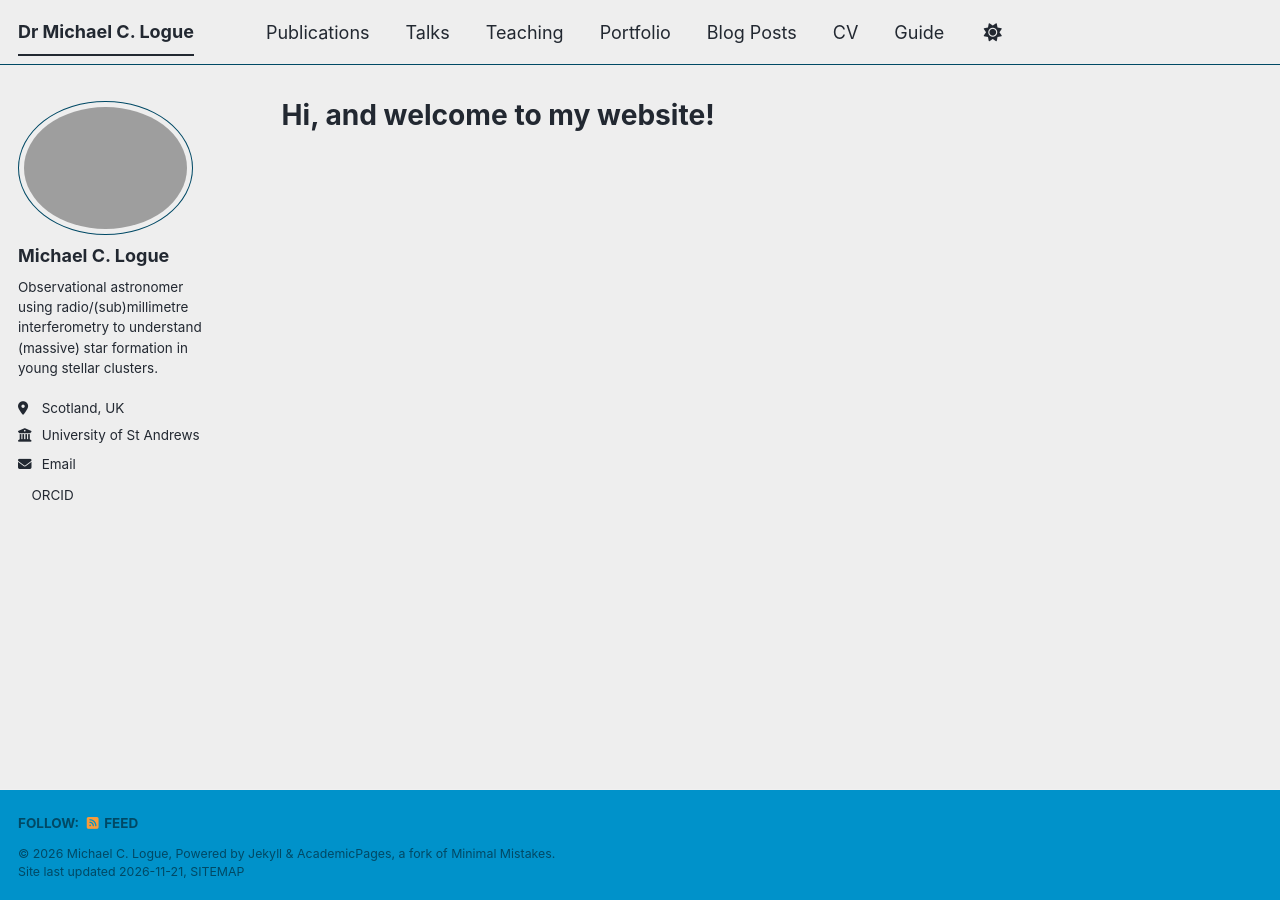
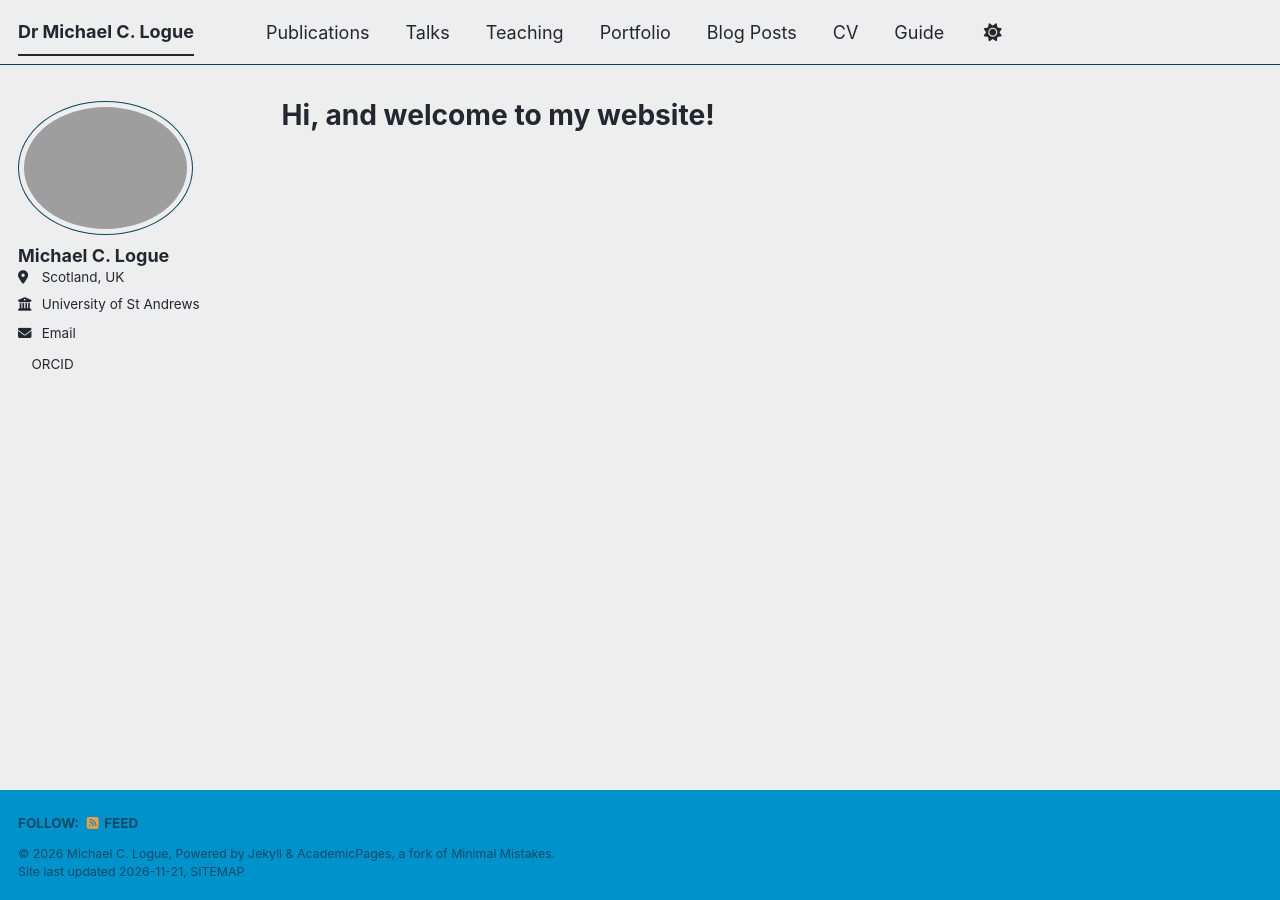
Before and after one commit to mlogue109/mlogue109.github.io, a Jekyll site: the page built from _pages/about.md, in a window 1280 px wide. Built offline with Jekyll 4.4.1, drawn with Linux system fonts in a browser that asks for light colours; a script bundle is joined from its source files by our own code; a style sheet for code colours, icons or effects is not loaded.

Commit message:
Comment out bio in _config.yml
Comment out the bio field in the configuration.

```diff
--- a/_config.yml
+++ b/_config.yml
@@ -26,7 +26,7 @@ author:
   avatar           : "profile.png"
   name             : "Michael C. Logue"
   pronouns         : # example: "she/her"
-  bio              : "Observational astronomer using radio/(sub)millimetre interferometry to understand (massive) star formation in young stellar clusters."
+  #bio              : "Observational astronomer using radio/(sub)millimetre interferometry to understand (massive) star formation in young stellar clusters."
   location         : "Scotland, UK"
   employer         : "University of St Andrews"
   uri              : # URL
```
